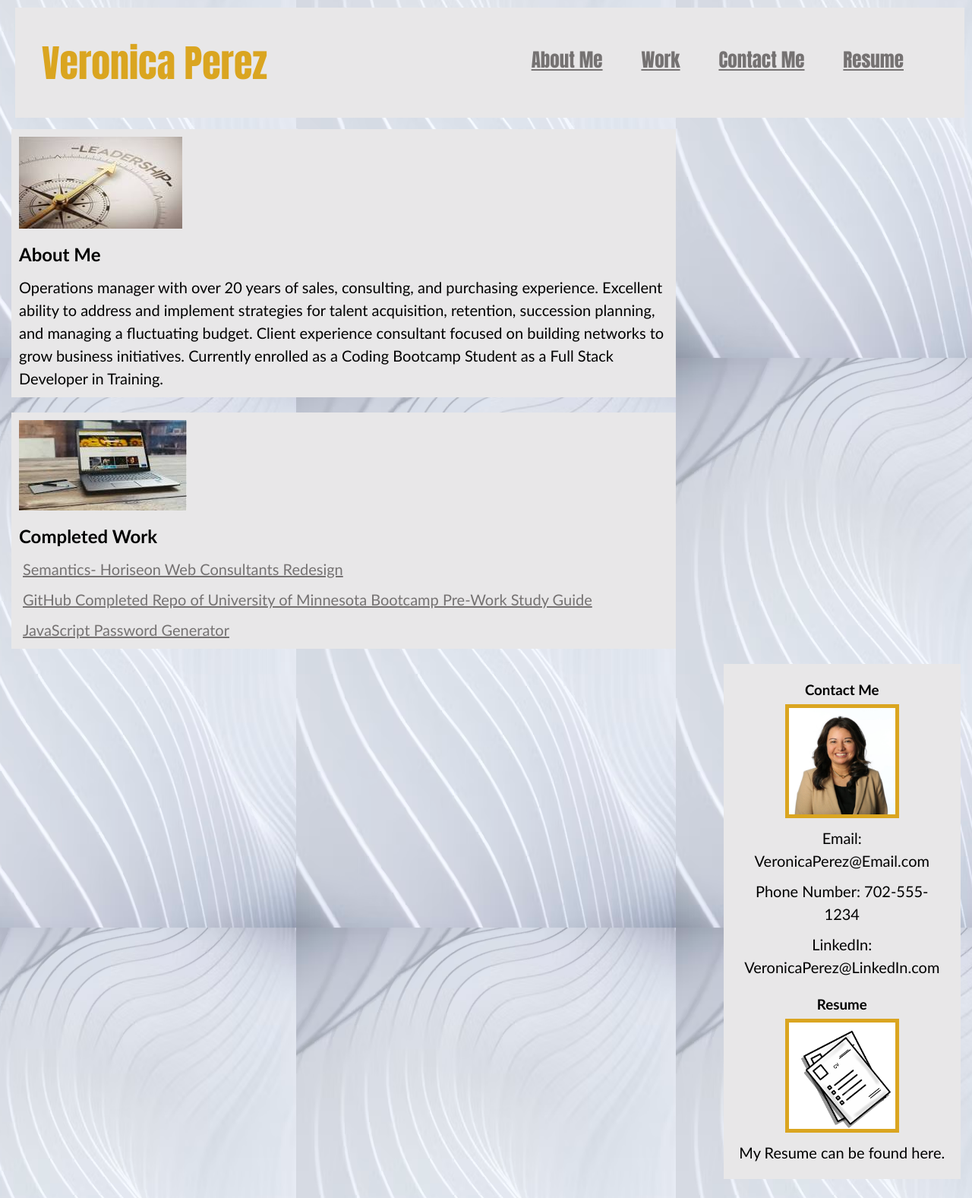
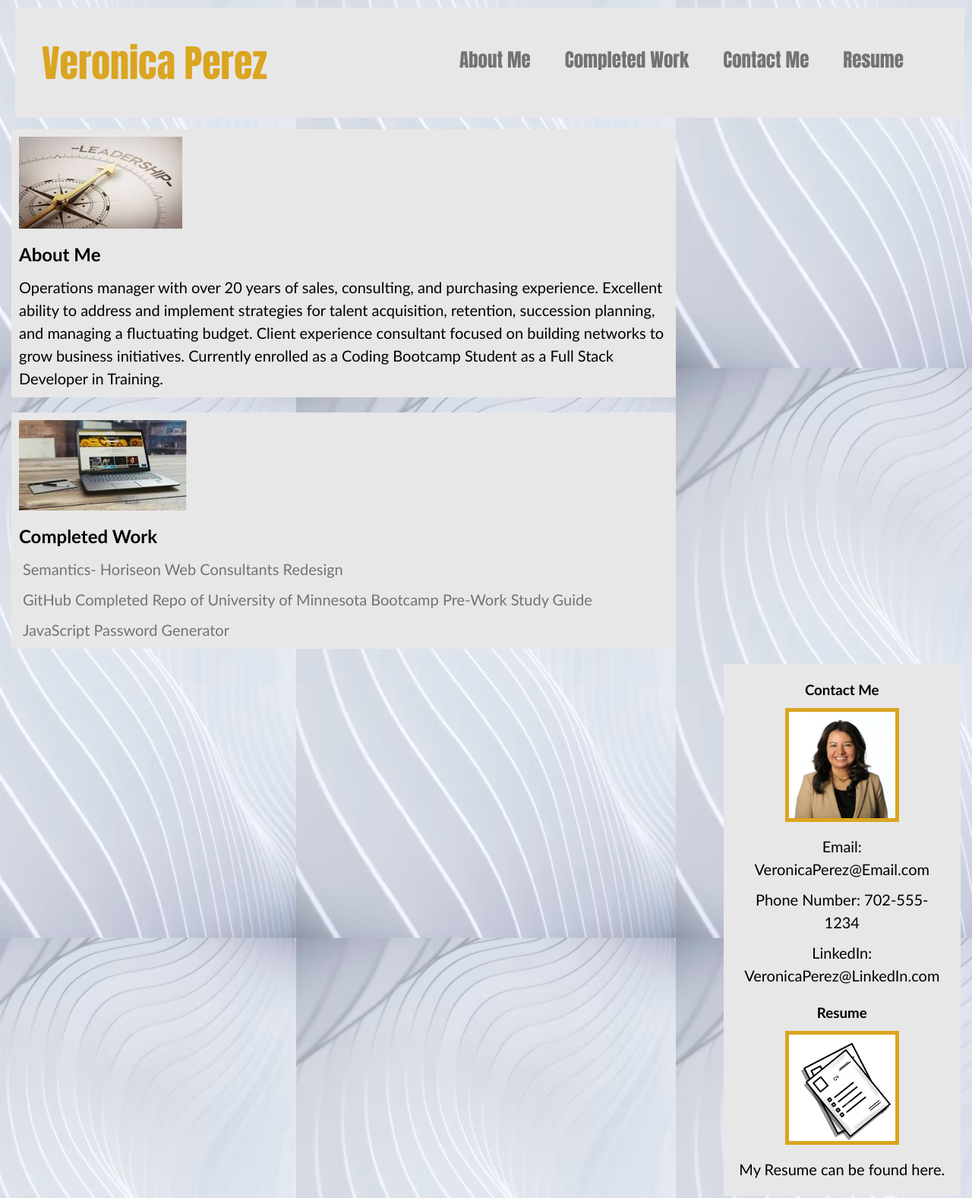
Before and after one commit to VernPG/portfolio, a plain HTML site: page index.html in a window 1280 px wide. Shown: the top 1577 px of the page at 76% size. Drawn offline with Linux system fonts and the light colour scheme.

Commit message:
body format

```diff
--- a/assets/style.css
+++ b/assets/style.css
@@ -5,6 +5,8 @@
 }
 
 body {
+    display:flex;
+    flex-direction: column;
     background-position: center;
     font-family: 'Gill Sans', 'Gill Sans MT', Calibri, 'Trebuchet MS', sans-serif;
     line-height: 1.5;
@@ -17,6 +19,7 @@ body {
     font-family: Impact, Haettenschweiler, 'Arial Narrow Bold', sans-serif;
     background-color: rgb(232, 231, 232);
     color: goldenrod;
+    font-weight: bold;
 }
 
 .header h1 {
@@ -37,18 +40,26 @@ body {
 }
 
 .header nav ul {
-    list-style-type: none;
+    display: flex;
+    justify-content: space-between;
+    min-width: 300px;
+    /* list-style-type: none; */
 }
 
 .header nav ul li {
     display: inline-block;
     margin-left: 25px;
+    /* display: flex;
+    justify-content: space-between;
+    min-width: 300px;
+    list-style-type: none; */
 }
 
 /* <!-- below is my nav bar with the highlight links--> */
 
 a {
     color: rgb(117, 114, 114);
+    text-decoration: none;
 }
 
 p {
@@ -104,43 +115,11 @@ aside {
     padding: 0%;
     width: 150px;
 }
-/* .contact {
-    margin-right: 20px;
-    padding: 20px;
-    clear: both;
-    float: right;
-    width: 20%;
-    height: 100%;
-    font-family: 'Gill Sans', 'Gill Sans MT', Calibri, 'Trebuchet MS', sans-serif;
-    background-color:rgb(232, 231, 232);
-    text-align: center;
-} */
+
 
 aside {
     flex: 1 0 25%;
 }
-
-/* aside h3 {
-    display: block;
-    padding: 10px;
-    border-bottom: 1px solid rgb(232, 231, 232);
-} */
-/* .contact h3,.resume h3 {
-    margin-right: auto;
-    text-align: center;
-    flex-direction: column-reverse; */
-
-
-/* .contact-me,.resume {
-    margin-top: 40px;
-    text-align: center;
-
-} */
-
-
-
-
-
 
 
 
@@ -157,3 +136,13 @@ aside {
     text-align: center;
 
 }
+
+@media screen and (max-width: 768px) {
+    header {
+        flex-direction: column;
+    }
+
+    main {
+        max-width: 120px;
+    }
+}
--- a/index.html
+++ b/index.html
@@ -25,7 +25,7 @@
                     <a href="#About Me">About Me</a>
                 </li>
                 <li>
-                    <a href="#Work">Work</a>
+                    <a href="#Work">Completed Work</a>
                 </li>
                 <li>
                     <a href="#Contact Me">Contact Me</a>
@@ -64,14 +64,19 @@
             <main class="contact">
             <section id="contact-Me">
             <h3>Contact Me</h3>
-            <img src="./images/linkedinprofile pict.jpeg" alt="linkedin profile picture of veronica perez" />
+            <p><a href="https://www.linkedin.com/in/veronica-perez-9714b28/">
+                <img src="./images/linkedinprofile pict.jpeg" alt="photo of veronica perez">
+                </a></p>
             <p>Email: VeronicaPerez@Email.com</p>
             <p>Phone Number: 702-555-1234</p>
             <p>LinkedIn: VeronicaPerez@LinkedIn.com</p>
             </section>
             <section class="resume">
             <h3>Resume</h3>
-            <img src="./images/resume cv.png" alt="image of resume with cv title" />
+            <p><a href="https://www.linkedin.com/in/veronica-perez-9714b28/">
+                <img src="./images/resume cv.png" alt="photo of resume">
+                </a></p>
+            <!-- <img src="./images/resume cv.png" alt="image of resume with cv title" /> -->
             <p> My Resume can be found here. </p>
             </section>
         </aside>
```
